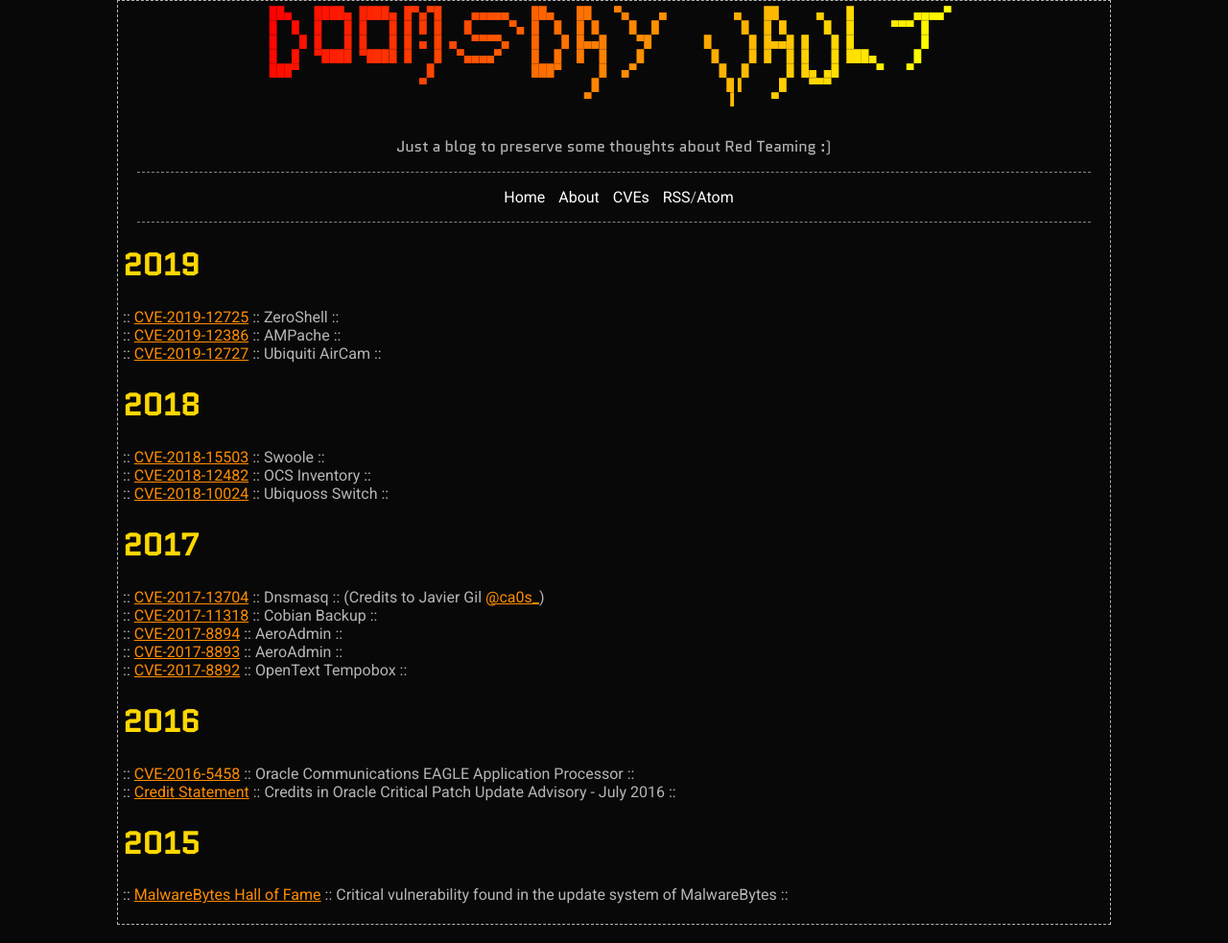
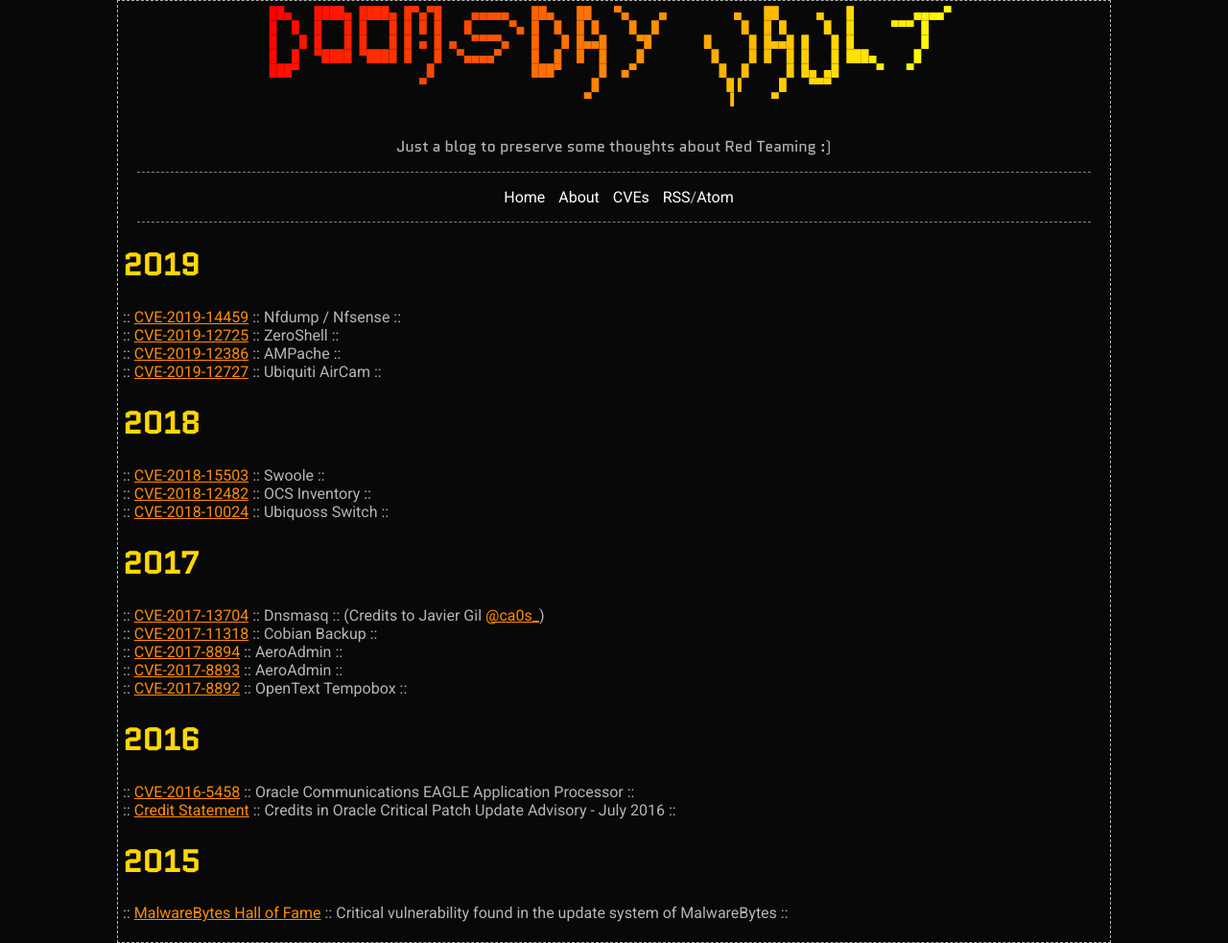
Before and after one commit to X-C3LL/x-c3ll.github.io, a Jekyll site: the page built from cves.md, in a window 1280 px wide. Shown: the whole page at 96% size. Built offline with Jekyll 4.4.1, drawn with Linux system fonts in a browser that asks for light colours.

Commit message:
Update cves.md

```diff
--- a/cves.md
+++ b/cves.md
@@ -5,6 +5,7 @@ permalink: cves.html
 ---
 
 # 2019
+:: [CVE-2019-14459](https://cve.mitre.org/cgi-bin/cvename.cgi?name=CVE-2019-14459) :: Nfdump / Nfsense :: <br />
 :: [CVE-2019-12725](https://cve.mitre.org/cgi-bin/cvename.cgi?name=CVE-2019-12725) :: ZeroShell :: <br />
 :: [CVE-2019-12386](https://cve.mitre.org/cgi-bin/cvename.cgi?name=CVE-2019-12386) :: AMPache :: <br />
 :: [CVE-2019-12727](https://cve.mitre.org/cgi-bin/cvename.cgi?name=CVE-2019-12727) :: Ubiquiti AirCam :: <br />
```
